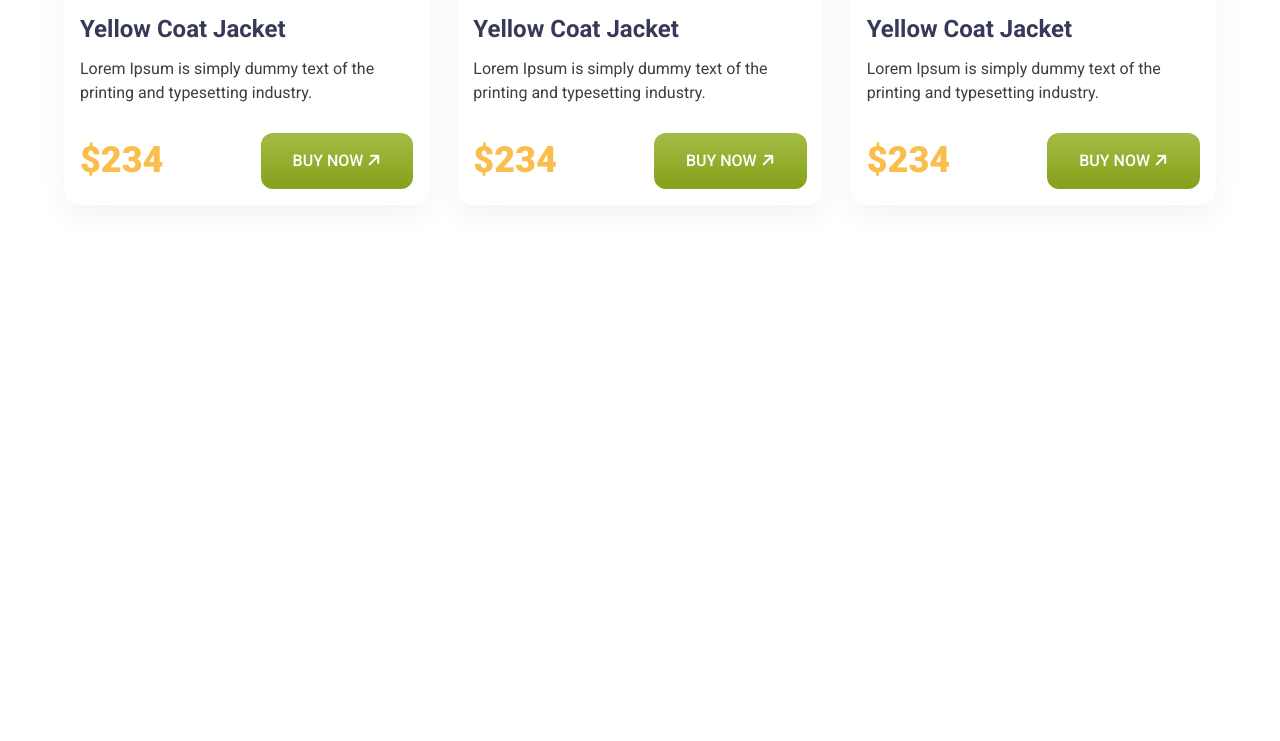
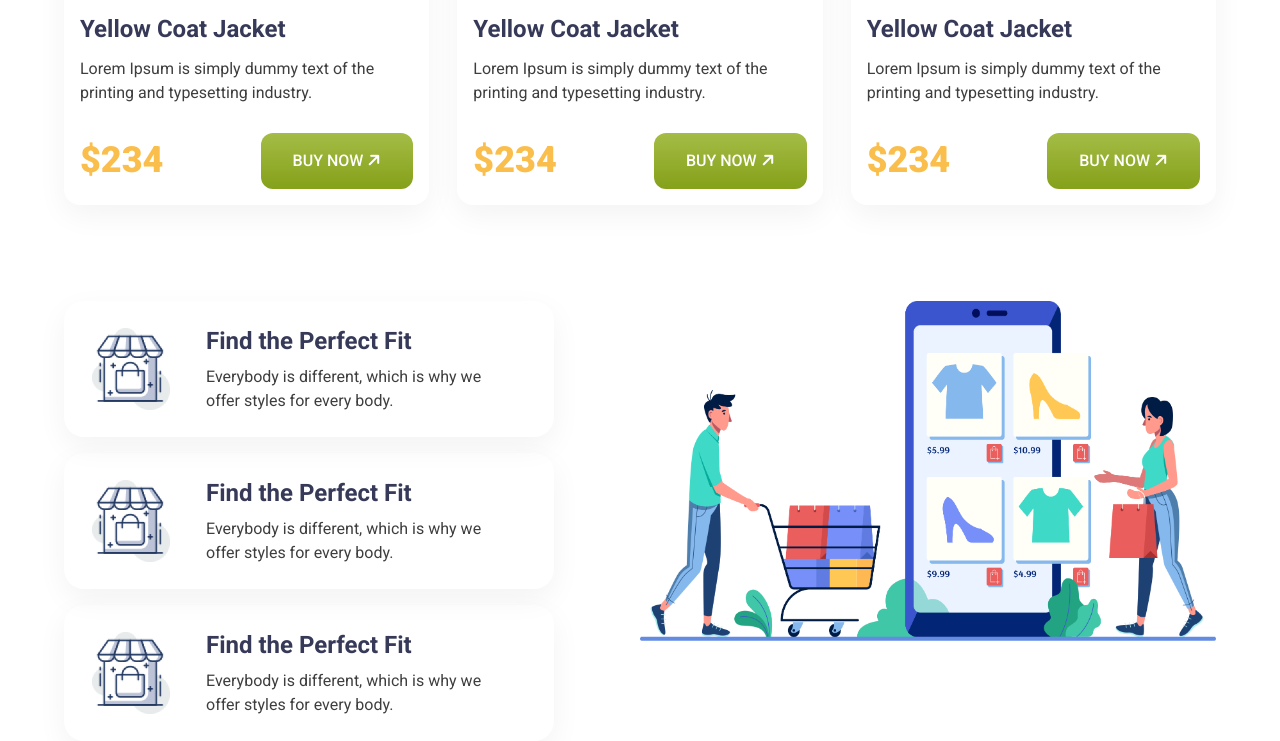
Before and after one commit to creatimint/penguin-fashion-with-tailwind, a plain HTML site: page index.html in a window 1280 px wide. Shown: the part 1272-2013 px from the top of the page. Before the commit the page ends 1573 px from the top, so only its background shows below. Drawn offline with nearby package versions, Linux system fonts and the light colour scheme.

Commit message:
card section added

```diff
--- a/index.html
+++ b/index.html
@@ -26,17 +26,19 @@
 <body class="roboto-font">
     <header class="bg-[#FFFBF0]">
         <!-- navigation bar -->
-        <nav class="mx-auto max-w-6xl lg:flex justify-between pt-10">
+        <nav class="flex mx-auto max-w-6xl lg:flex justify-between pt-10">
             <div>
                 <img class="w-72" src="icons/logo.png" alt="logo">
             </div>
-            <div class="flex gap-14">
-                <p>Home</p>
-                <p>Product</p>
-                <p>About us</p>
-                <p>Contact us</p>
+            <div class="gap-14 lg:inline-flex hidden">
+                <ul><a href="#">Home</a></ul>
+                <ul><a href="#">Product</a></ul>
+                <ul><a href="#">About us</a></ul>
+                <ul><a href="#">Contact us</a></ul>
             </div>
-            <i class="fa-solid fa-bars lg:hidden"></i>
+            <div class="lg:hidden">
+                <i class="fa-solid fa-bars"></i>
+            </div>
         </nav>
         <!-- banner section -->
         <div class="max-w-6xl mx-auto lg:flex justify-between items-center pt-10 pb-11 lg:pb-[130px]">
@@ -61,7 +63,7 @@
     </header>
     <main>
         <!-- Women's jacket section -->
-         <div class="max-w-6xl mx-auto mb-24 mt-12">
+        <div class="max-w-6xl mx-auto mb-24 mt-12">
             <h1 class="uppercase bebas-neue-font text-[#363958] text-5xl mb-5">W0Man Jacket</h1>
             <!-- cards-container -->
             <div class="grid grid-cols-1 lg:grid-cols-3 gap-7">
@@ -118,7 +120,47 @@
                     </div>
                 </div>
             </div>
-         </div>
+        </div>
+         <!-- Features section -->
+        <div class="max-w-6xl mx-auto grid lg:grid-cols-2 grid-cols-1">
+            <!-- content div -->
+            <div class="grid grid-rows-3 gap-4">
+                <div class="flex lg:max-w-[490px] box-shadow lg:gap-9 py-6 lg:pl-7 items-center rounded-[20px]">
+                    <div class="w-[78px]">
+                        <img src="./icons/house.png" alt="">
+                    </div>
+                    <div>
+                        <h4 class="text-2xl font-bold text-[#363958] mb-2">Find the Perfect Fit</h4>
+                        <p class="text-base text-[#3E3E3E] lg:max-w-[276px]">Everybody is different, which is why we
+                            offer styles for every body.</p>
+                    </div>
+                </div>
+                <div class="flex lg:max-w-[490px] box-shadow lg:gap-9 py-6 lg:pl-7 items-center rounded-[20px]">
+                    <div class="w-[78px]">
+                        <img src="./icons/house.png" alt="">
+                    </div>
+                    <div>
+                        <h4 class="text-2xl font-bold text-[#363958] mb-2">Find the Perfect Fit</h4>
+                        <p class="text-base text-[#3E3E3E] lg:max-w-[276px]">Everybody is different, which is why we
+                            offer styles for every body.</p>
+                    </div>
+                </div>
+                <div class="flex lg:max-w-[490px] box-shadow lg:gap-9 py-6 lg:pl-7 items-center rounded-[20px]">
+                    <div class="w-[78px]">
+                        <img src="./icons/house.png" alt="">
+                    </div>
+                    <div>
+                        <h4 class="text-2xl font-bold text-[#363958] mb-2">Find the Perfect Fit</h4>
+                        <p class="text-base text-[#3E3E3E] lg:max-w-[276px]">Everybody is different, which is why we
+                            offer styles for every body.</p>
+                    </div>
+                </div>
+            </div>
+            <!-- image div -->
+             <div>
+                <img src="./images/shopping.png" alt="">
+             </div>
+          </div>
     </main>
 </body>
 </html>
```
